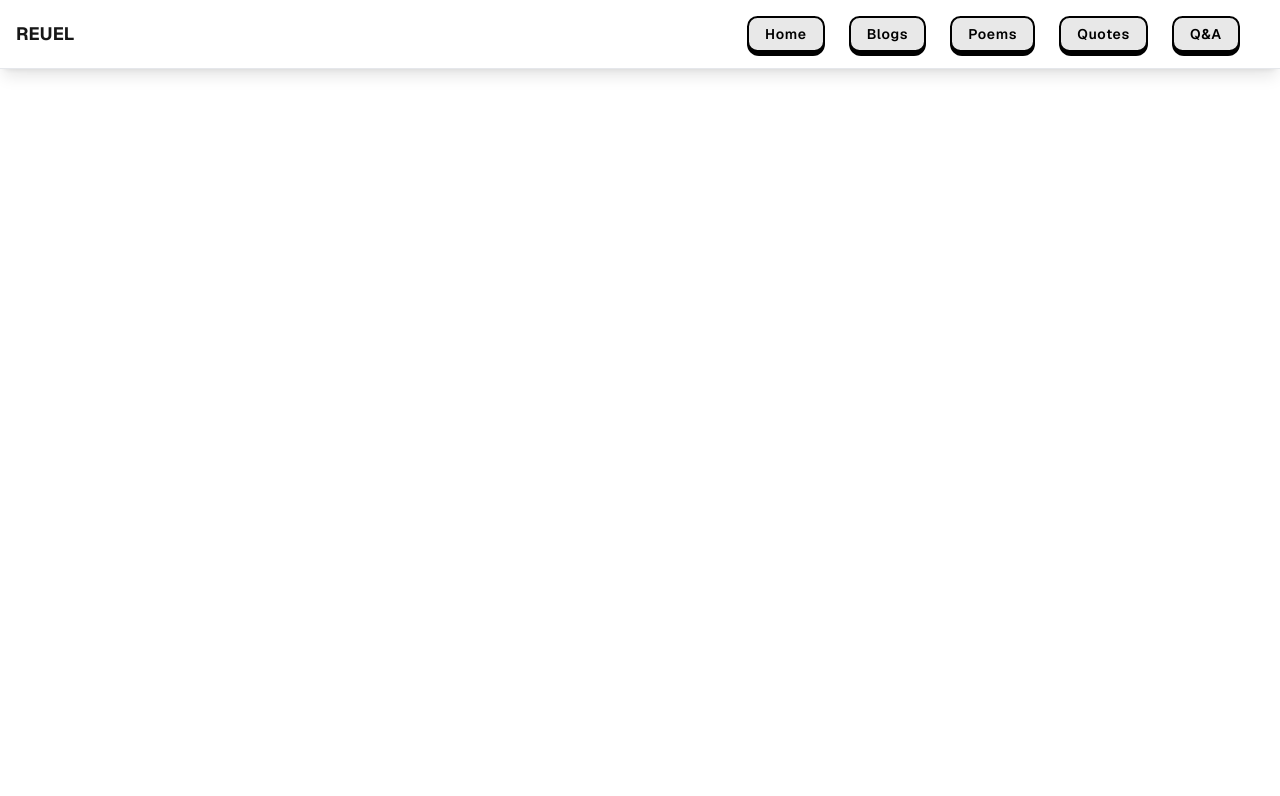
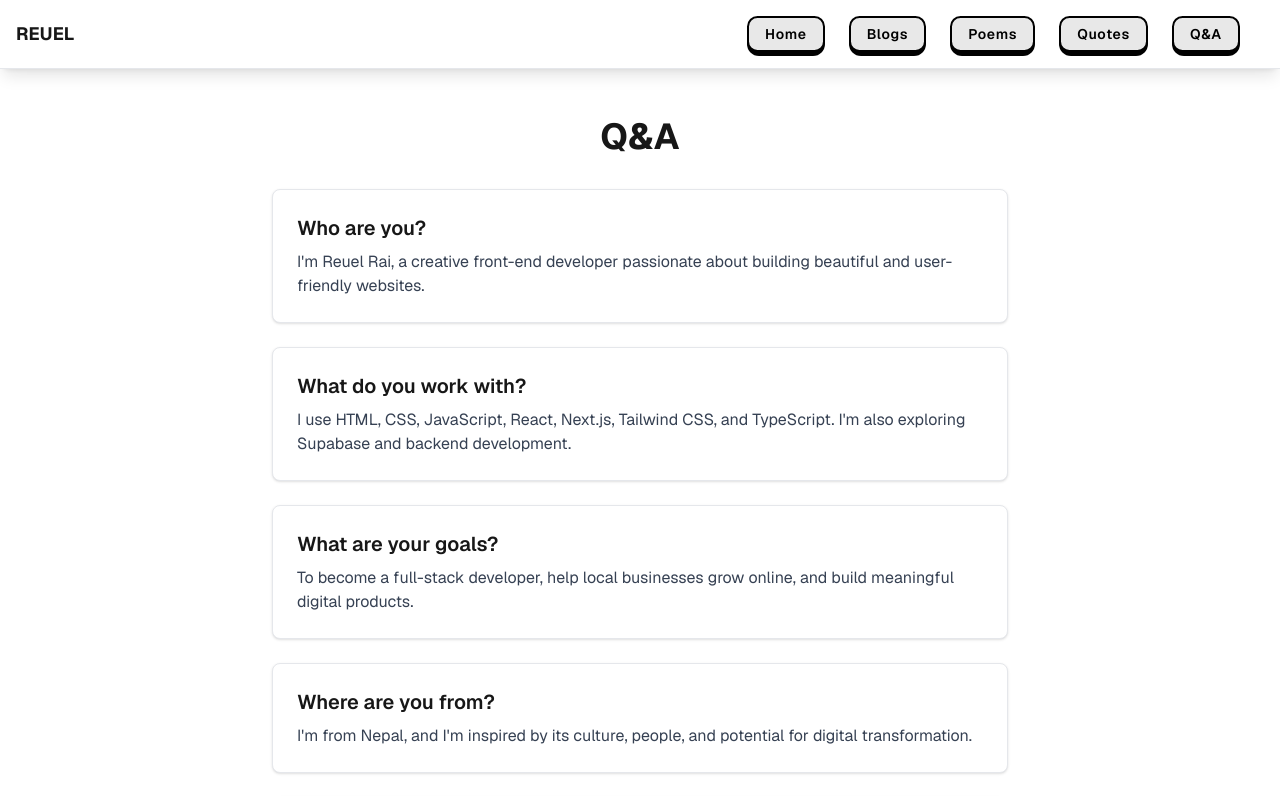
Before and after one commit to reuelrai/reuel-archive, a Next.js app: page /qna in a window 1280 px wide. Shown: the top 796 px of the page. Built offline with nearby package versions, Linux system fonts and the light colour scheme.

Commit message:
minor changes

```diff
--- a/src/app/layout.tsx
+++ b/src/app/layout.tsx
@@ -1,6 +1,5 @@
 import './globals.css'
 import { GeistSans } from 'geist/font/sans';
-import { GeistMono } from 'geist/font/mono';
 
 
 import { Analytics } from "@vercel/analytics/next"
--- a/src/app/qna/page.tsx
+++ b/src/app/qna/page.tsx
@@ -1,7 +1,38 @@
 export default function qna() {
+    const qaList = [
+        {
+            question: "Who are you?",
+            answer: "I'm Reuel Rai, a creative front-end developer passionate about building beautiful and user-friendly websites.",
+        },
+        {
+            question: "What do you work with?",
+            answer: "I use HTML, CSS, JavaScript, React, Next.js, Tailwind CSS, and TypeScript. I'm also exploring Supabase and backend development.",
+        },
+        {
+            question: "What are your goals?",
+            answer: "To become a full-stack developer, help local businesses grow online, and build meaningful digital products.",
+        },
+        {
+            question: "Where are you from?",
+            answer: "I'm from Nepal, and I'm inspired by its culture, people, and potential for digital transformation.",
+        },
+        {
+            question: "What do you do for fun?",
+            answer: "I enjoy writing blogs, watching anime and reading books, and working on side projects that improve my skills.",
+        },
+    ];
+
     return (
-        <>
-
-        </>
-    )
+        <div className="max-w-3xl mx-auto px-4 py-12">
+            <h1 className="text-4xl font-bold mb-8 text-center">Q&A</h1>
+            <div className="space-y-6">
+                {qaList.map((qa, index) => (
+                    <div key={index} className="bg-white dark:bg-[#1d1d1d] border border-gray-200 dark:border-gray-700 rounded-lg p-6 shadow">
+                        <h2 className="text-xl font-semibold mb-2">{qa.question}</h2>
+                        <p className="text-gray-700 dark:text-gray-300">{qa.answer}</p>
+                    </div>
+                ))}
+            </div>
+        </div>
+    );
 }
```
